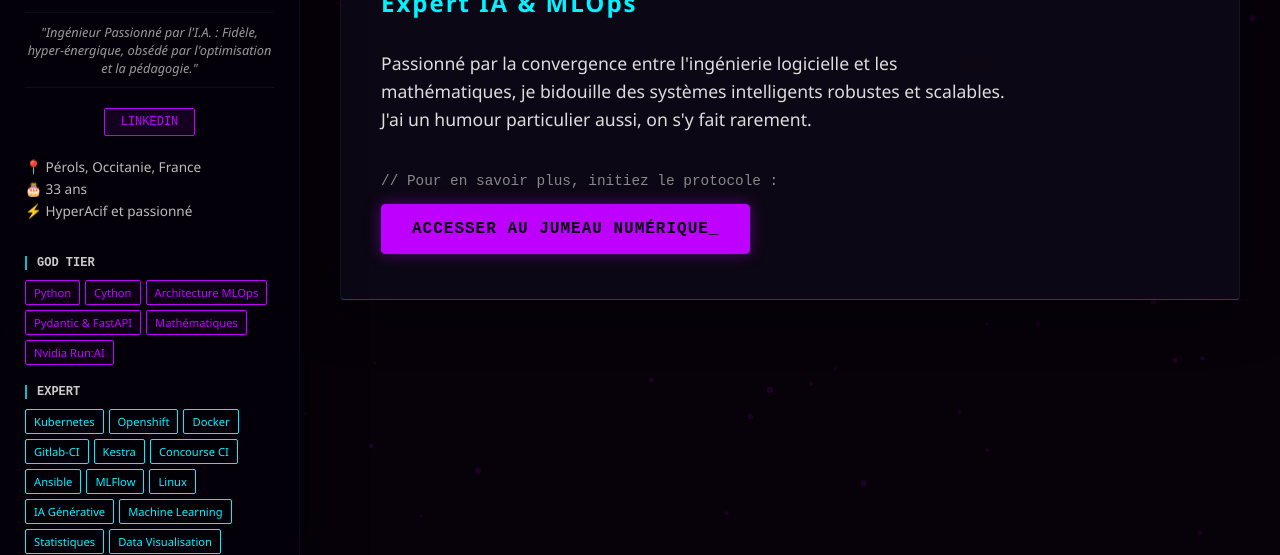
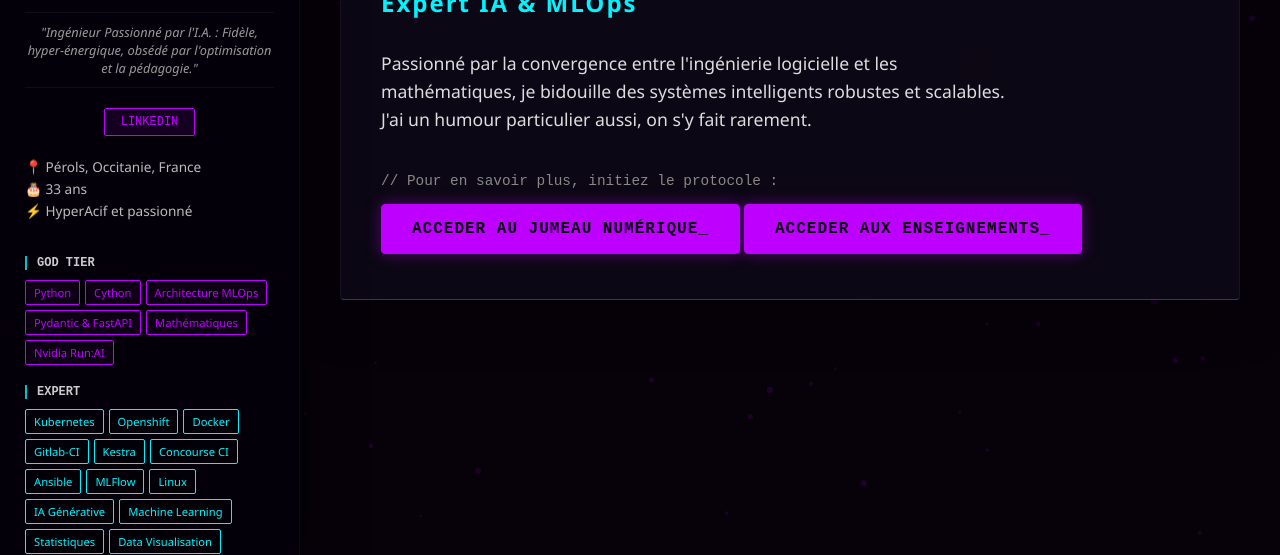
Before and after one commit to Petrichoeur/Curriculum, a plain HTML site: page index.html in a window 1280 px wide. Shown: the part 245-800 px from the top of the page. Drawn offline with Linux system fonts and the light colour scheme.

Commit message:
update page d'accueil index.html

```diff
--- a/index.html
+++ b/index.html
@@ -78,7 +78,11 @@
                     </p>
 
                     <a href="#digital-twin" class="intro-btn">
-                        ACCESSER AU JUMEAU NUMÉRIQUE_
+                        ACCEDER AU JUMEAU NUMÉRIQUE_
+                    </a>
+
+                    <a href="#educational" class="intro-btn">
+                        ACCEDER AUX ENSEIGNEMENTS_
                     </a>
                 </div>
             </section>
```
